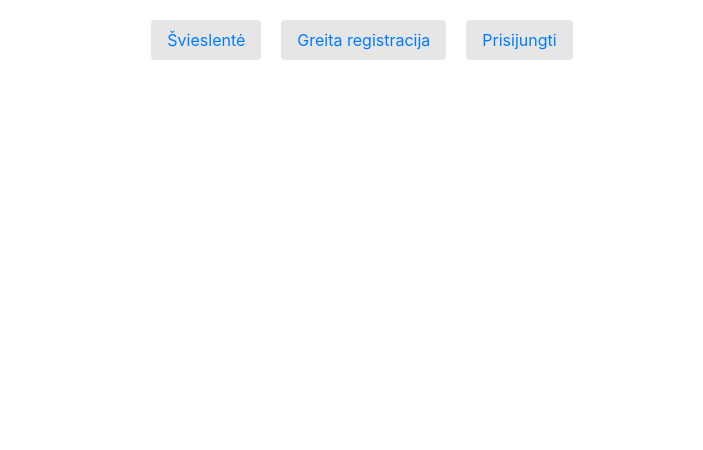
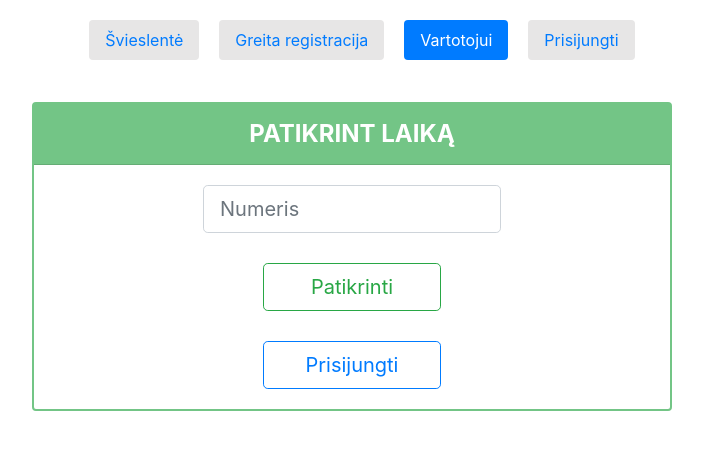
Before and after one commit to raluzez/NFQ-academy, a React (Create React App) app: page /user in a window 1280 px wide. Shown: the top 450 px of the page, without its empty margins (288-991 px from the left). Built offline with nearby package versions, Linux system fonts and the light colour scheme.

Commit message:
user page

```diff
--- a/src/App.js
+++ b/src/App.js
@@ -1,5 +1,5 @@
 import React, { Component, Suspense } from "react";
-import { Route } from "react-router-dom";
+import { Route, Redirect, Switch } from "react-router-dom";
 import { connect } from "react-redux";
 import Navbar from "./components/Navbar/Navbar";
 import * as actions from "./store/actions";
@@ -9,6 +9,7 @@ const AddUser = React.lazy(() => import('./containers/AddUser/AddUser'));
 const Login = React.lazy(() => import('./containers/Auth/Login'));
 const Logout = React.lazy(() => import("./containers/Auth/Logout/Logout"));
 const Specialist = React.lazy(() => import('./containers/Specialist/Specialist'));
+const User = React.lazy(() => import('./containers/User/User'));
 
 class App extends Component {
 
@@ -20,18 +21,25 @@ class App extends Component {
       };
 
     render () {
+
         return (
             <div>
                 {!this.props.showNavbar
                     ? <Navbar/>
                     : null}
                 <main>
-                    <Route path="/" exact component={Home}/>
                     <Suspense fallback="...">
-                        <Route path="/addUser" component={AddUser}/>
-                        <Route path="/login" component={Login}/>
-                        <Route path="/logout" component={Logout}/>
-                        <Route path="/specialis" component={Specialist}/>
+                        <Switch>
+                            <Route path="/addUser" component={AddUser}/>
+                            {!this.props.token
+                            ?<Route path="/login" component={Login}/>
+                            :<Route path="/logout" component={Logout}/>}
+                            {this.props.specialistIndex !== null
+                            ?<Route path="/specialis" component={Specialist}/>
+                            :<Route path="/user" component={User}/>}
+                            <Route path="/" exact component={Home}/>
+                            <Redirect to="/"/>
+                        </Switch>
                     </Suspense>
                 </main>
             </div>
@@ -42,7 +50,10 @@ class App extends Component {
 const mapStateToProps = state => {
     return {
         showNavbar: state.main.registrationSuccessful,
-        timerOn: state.main.timerOn
+        timerOn: state.main.timerOn,
+        specialistIndex: state.auth.specialistIndex,
+        token: state.auth.token
+
     }
 }
 
--- a/src/components/Navbar/Navbar.js
+++ b/src/components/Navbar/Navbar.js
@@ -11,24 +11,30 @@ const navbar = (props) => (
             <Nav.Link eventKey="home" as={NavLink} to="/" exact>Švieslentė</Nav.Link>
         </Nav.Item>
         <Nav.Item>
-            <Nav.Link eventKey="addUser" as={NavLink} to="/addUser">Greita registracija</Nav.Link>
+            <Nav.Link eventKey="addUser" as={NavLink} to="/addUser" exact>Greita registracija</Nav.Link>
         </Nav.Item>
+        {props.specialistIndex !== null
+        ? <Nav.Item>
+            <Nav.Link eventKey="specialis" as={NavLink} to="/specialis" exact>Specialistui</Nav.Link>
+        </Nav.Item>
+        : <Nav.Item>
+            <Nav.Link eventKey="specialis" as={NavLink} to="/user" exact>Vartotojui</Nav.Link>
+        </Nav.Item>}
         {!props.token
         ?   <Nav.Item>
-                <Nav.Link eventKey="login" as={NavLink} to="/login">Prisijungti</Nav.Link>
+                <Nav.Link eventKey="login" as={NavLink} to="/login" exact>Prisijungti</Nav.Link>
             </Nav.Item>
-        :<> <Nav.Item>
-                <Nav.Link eventKey="logout" as={NavLink} to="/logout">Atsijungti</Nav.Link>
+        : <Nav.Item>
+                <Nav.Link eventKey="logout" as={NavLink} to="/logout" exact>Atsijungti</Nav.Link>
             </Nav.Item>
-            <Nav.Item>
-                <Nav.Link eventKey="specialis" as={NavLink} to="/specialis">Specialistui</Nav.Link>
-            </Nav.Item></>}
+        }
     </Nav>
 )
 
 const mapStateToProps = state => {
     return {
-        token: state.auth.token
+        token: state.auth.token,
+        specialistIndex: state.auth.specialistIndex
     }
 }
 
--- /dev/null
+++ b/src/containers/User/User.js
@@ -0,0 +1,110 @@
+import React, { Component } from "react";
+import { connect } from "react-redux";
+import { NavLink } from 'react-router-dom';
+
+import Button from 'react-bootstrap/Button';
+import Card from 'react-bootstrap/Card';
+import Form from 'react-bootstrap/Form';
+
+import Styles from "./User.module.css";
+
+class User extends Component {
+    state = {
+        numberChecked: null,
+        timeLeft: null,
+        input: null
+    }
+
+    numberHandler = (event) => {
+        this.setState({input: event.target.value})
+        console.log()
+    }
+
+    checkNumber = () => {
+        let isExist = false
+        this.props.data.map(specialistData => {
+            return specialistData.clients.map(patient => {
+                if(patient.name === Number(this.state.input)) {
+                    this.setState({timeLeft:patient.timeLeft, numberChecked:patient.name})
+                    isExist = true
+                }
+                return this.state.timeLeft
+            })
+        })
+        if(!isExist) {this.setState({timeLeft:false, numberChecked:this.state.input})}
+    }
+
+    render () {
+
+        let message = null
+
+        if(this.state.timeLeft){
+            message = <Button variant="success" size="lg" style={{"width":"100%", "marginBottom" : "5%", "marginTop":"2.5%"}} disabled >{`${this.state.numberChecked} liko laukti ${Math.ceil(this.state.timeLeft)} min`}</Button>
+        }
+
+        if(this.state.timeLeft === false){
+            message = <Button variant="danger" size="lg" style={{"width":"100%", "marginBottom" : "5%", "marginTop":"2.5%"}} disabled ><p>{`${this.state.numberChecked} vizito šiandien nėra`}</p><p>Prisijunkite norėdami sužinoti daugiau</p></Button>
+        }
+
+        let user =
+            <Card className={Styles.CheckNumberContainer}>
+                <Card.Header className={Styles.CheckNumberHeader} style={{"borderRadius": "0"}}>
+                        PATIKRINT LAIKĄ
+                </Card.Header >
+                <Card.Body >
+                <Form className={Styles.Form}>
+                    {message}
+                    <Form.Control size="lg" type="text" placeholder="Numeris" onChange={this.numberHandler} required/>
+                    <Button variant="outline-success" size="lg" style={{"marginTop":"0%"}} onClick={this.checkNumber}>Patikrinti</Button>
+                    <Button as={NavLink} to="/login" variant="outline-primary" size="lg" style={{"marginTop": "5%", "width": "30%"}}>Prisijungti</Button>
+                </Form>
+                </Card.Body>
+            </Card>
+
+        if (this.props.token) {
+            user =
+            <>
+                <Card className={Styles.CheckNumberContainer}>
+                    <Card.Header className={Styles.CheckNumberHeader} style={{"borderRadius": "0"}}>
+                            REGISTRUOTIS
+                    </Card.Header>
+                    <Card.Body >
+                        {this.props.data.map(specialistData => {
+                            return <Button key={specialistData.name} variant="outline-success" size="lg" style={{"width": "100%","marginBottom": "2.5%", "marginTop": "2.5%"}}>{specialistData.name}</Button>
+                        })}
+                    </Card.Body>
+                </Card>
+                <Card className={Styles.CheckNumberContainer}>
+                    <Card.Header className={Styles.CheckNumberHeader} style={{"borderRadius": "0"}}>
+                            JŪSŲ REGISTRACIJOS
+                    </Card.Header>
+                    <Card.Body >
+                        <Button variant="success" size="lg" style={{"width":"100%", "marginBottom" : "2.5%", "marginTop": "2.5%"}} disabled >145 {<i className={`fas fa-arrow-right ${Styles.Arrow}`}></i>}{` ${new Date().getHours()}:${new Date().getMinutes()} ${new Date().getDate()}-${new Date().getMonth()}-${new Date().getFullYear()}`}</Button>
+                        <Button variant="success" size="lg" style={{"width":"100%", "marginBottom" : "2.5%", "marginTop": "2.5%"}} disabled >205 {<i className={`fas fa-arrow-right ${Styles.Arrow}`}></i>}{` ${new Date().getHours()}:${new Date().getMinutes()} ${new Date().getDate()}-${new Date().getMonth()}-${new Date().getFullYear()}`}</Button>
+                    </Card.Body>
+                </Card>
+            </>
+        }
+
+        return (
+            <>{user}</>
+        )
+    }
+}
+
+const mapStateToProps = state => {
+    return {
+        token: state.auth.token,
+        data: state.main.data
+    }
+}
+
+// const mapDispatchToProps = dispatch => {
+//     return {
+//         onCallPatient: (index) => dispatch(actions.callPatient(index)),
+//         onPatientServed: (specialistIndex) => dispatch(actions.patientServed(specialistIndex)),
+//         onAddVisitTime: (specialistIndex) => dispatch(actions.addVisitTime(specialistIndex))
+//     }
+// }
+
+export default connect(mapStateToProps)(User);
--- /dev/null
+++ b/src/containers/User/User.module.css
@@ -0,0 +1,35 @@
+.CheckNumberContainer {
+    width:50%;
+    margin: auto;
+    margin-top: 2.5%;
+    border: 2px solid #73C586;
+    font-size: 150%;
+}
+
+.CheckNumberHeader {
+    color: white;
+    background-color: #73C586;
+    font-weight: bold;
+    text-align: center;
+}
+
+.Form {
+    display: flex;
+    flex-direction: column;
+    align-items: center;
+}
+
+.Form button {
+    margin-top: 5%;
+    width:30%;
+}
+
+.Form input {
+    margin-bottom:5%;
+    width:50%;
+}
+
+.Arrow {
+    color:white;
+    margin:auto;
+}
--- a/src/dummyData.json
+++ b/src/dummyData.json
@@ -23,7 +23,8 @@
                 "timeLeft": 25,
                 "id":"000078"
                 }],
-            "lastClientName": 105
+            "lastClientName": 105,
+            "servedPatients": []
     },
     {
             "name": "Šeimos gydytojas 2",
@@ -37,7 +38,8 @@
                 "timeLeft": 10,
                 "id":"000007"
                 }],
-            "lastClientName": 202
+            "lastClientName": 202,
+            "servedPatients": []
     },
     {
             "name": "Ortopedas",
@@ -51,7 +53,8 @@
                 "timeLeft": 10,
                 "id":"000003"
                 }],
-            "lastClientName": 302
+            "lastClientName": 302,
+            "servedPatients": []
     }
 
 ]
--- a/src/store/reducers/auth.js
+++ b/src/store/reducers/auth.js
@@ -27,7 +27,8 @@ const reducer = (state = initialState, action) => {
                 ...state,
                 token: action.idToken,
                 userId: action.userId,
-                error: null
+                error: null,
+                isAuth: true
             }
         case actionTypes.CHECK_SPECIALIST_FAIL:
             return {
--- a/src/store/reducers/main.js
+++ b/src/store/reducers/main.js
@@ -53,7 +53,7 @@ const reducer = (state = initialState, action) => {
             const lastClient = () => {
                 let lastClient = {
                     name: action.specialistData.lastClientName,
-                    timeLeft: -action.specialistData.visitTime
+                    timeLeft: action.specialistData.visitTime
                 }
                 if(action.specialistData.clients[action.specialistData.clients.length] > 0) {
                     lastClient = action.specialistData.clients[action.specialistData.clients.length-1]
@@ -116,13 +116,15 @@ const reducer = (state = initialState, action) => {
         case actionTypes.PATIENT_SERVED:
             const visitTimeLeft = state.data[action.specialistIndex].clients[0].timeLeft+state.data[action.specialistIndex].visitTime
             const leftClientsList = state.data[action.specialistIndex].clients.slice(1)
+            const servedPatient = state.data[action.specialistIndex].clients[0]
+            console.log(state.data[action.specialistIndex].clients[0])
             const newClientsList = () => {
                 return leftClientsList.map(client => {
                     client.timeLeft -= visitTimeLeft
                     return client
                 })
             }
-            const newSpecialisData = {...state.data[action.specialistIndex], clients: newClientsList()}
+            const newSpecialisData = {...state.data[action.specialistIndex], clients: newClientsList(), servedPatients:state.data[action.specialistIndex].servedPatients.concat(servedPatient)}
             const updateData = () => {
                 return state.data.map(specialistData => {
                     if(state.data.indexOf(specialistData) === action.specialistIndex){
```
Also changed, not shown: src/components/Redirect/Redirect.js (added, +8 -0 lines), src/containers/Auth/Login.js (+5 -9 lines).
